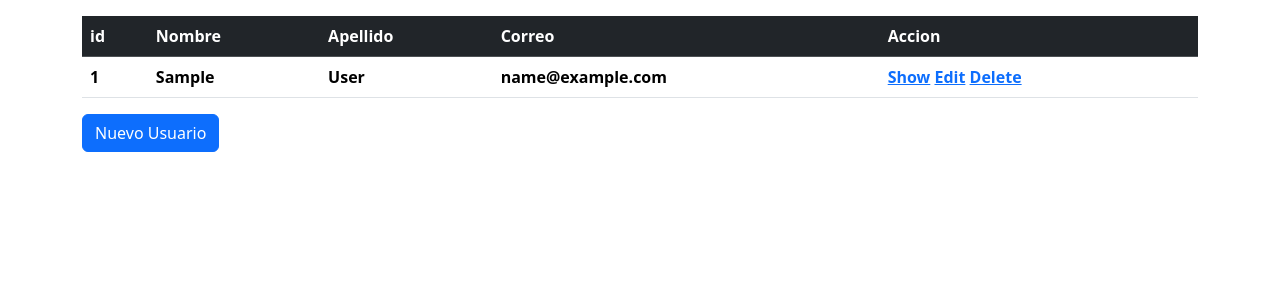
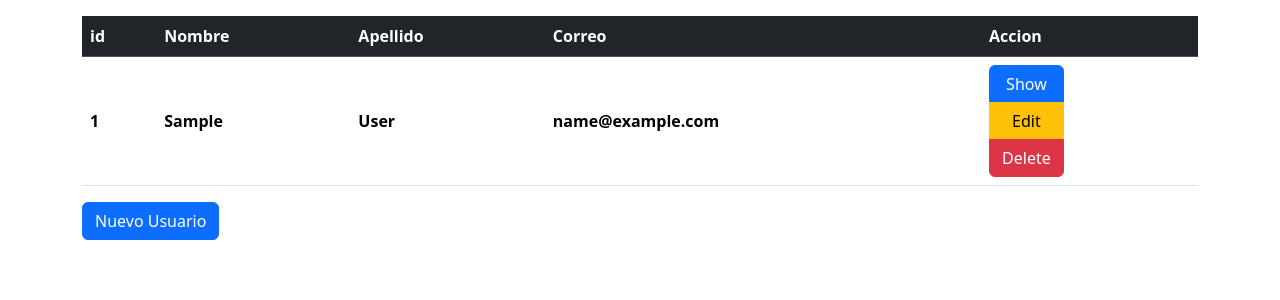
Before and after one commit to jdg24g/202306_mysql, a Flask app: page / in a window 1280 px wide. Shown: the part 56-356 px from the top of the page. Run offline with Flask 3, Linux system fonts and the light colour scheme; tables that the repository leaves empty or names only in its code hold one stand-in row (values such as "Sample post"); lists and menus that the app fills with data are empty.

Commit message:
cambios de diseño

```diff
--- a/PRACTICE/usuario_crud_P/templates/users.html
+++ b/PRACTICE/usuario_crud_P/templates/users.html
@@ -3,7 +3,7 @@
 
 {% if users %}
 
-        <table class="table mt-3">
+        <table class="table mt-3 table-hover">
             <thead>
                 <tr class="table-dark">
                     <th scope="col">id</th>
@@ -16,14 +16,16 @@
             <tbody>
                 {% for user in users %}
                     <tr>
-                        <th>{{ user.id }}</th>
-                        <th>{{ user.first_name }}</th>
-                        <th>{{ user.last_name }}</th>
-                        <th>{{ user.email }}</th>
-                        <th>
-                            <a href="/user/{{ user.id }}/">Show</a>
-                            <a href="/user/edit/{{ user.id}}/">Edit</a>
-                            <a href="/delete_user/{{ user.id }}/">Delete</a>
+                        <th class="align-middle">{{ user.id }}</th>
+                        <th class="align-middle">{{ user.first_name }}</th>
+                        <th class="align-middle">{{ user.last_name }}</th>
+                        <th class="align-middle">{{ user.email }}</th>
+                        <th class="align-middle">
+                            <div class="btn-group-vertical" role="group" aria-label="Basic example">
+                                <a class="btn btn-primary btn-group-sm" href="/user/{{ user.id }}/">Show</a>
+                                <a class="btn btn-warning btn-group-sm" href="/user/edit/{{ user.id}}/">Edit</a>
+                                <a class="btn btn-danger  btn-group-sm" href="/delete_user/{{ user.id }}/">Delete</a>
+                            </div>
                         </th>
                     </tr>
                 {% endfor %}
@@ -34,11 +36,14 @@
 
 
 {% else %}
-    <div class="alert alert-danger" role="alert">
+    <div class="alert alert-secondary" role="alert">
       <h4 class="alert-heading">ALERTA</h4>
       <hr>
       <p>No hay usuarios para mostrar</p>
-      <a href="/new_user" class="btn btn-light">Nuevo Usuario</a>
+
+      <div class="d-grid gap-2 d-md-block">
+        <a href="/new_user" class="btn btn-success">Nuevo Usuario</a>
+      </div>
     </div>
 
 
```
Also changed, not shown: PRACTICE/usuario_crud_P/templates/user.html (+8 -2 lines).
